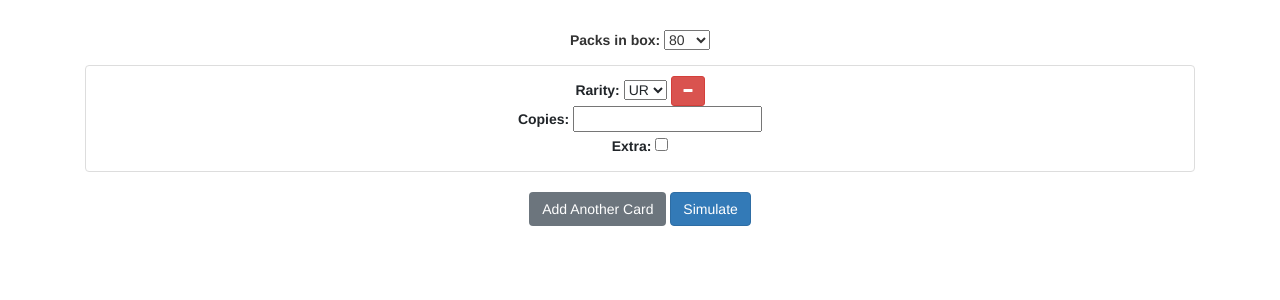
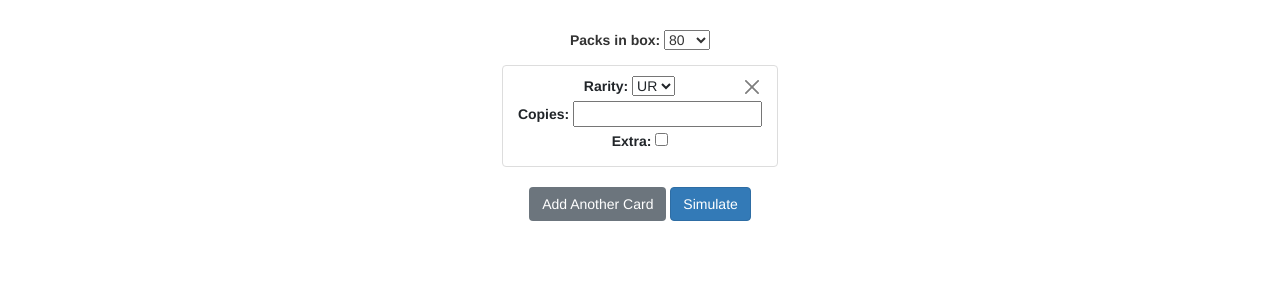
Before and after one commit to fissionprime/cardpuller, a Django app: page / in a window 1280 px wide. Shown: the top 300 px of the page. Run offline with Django 4.2, Linux system fonts and the light colour scheme; some libraries are stand-ins or nearby versions.

Commit message:
Updated tiling for additional cards

```diff
--- a/cardpuller/templates/cardpuller/box_info.html
+++ b/cardpuller/templates/cardpuller/box_info.html
@@ -16,12 +16,12 @@
     <div class="text-center">
       <form id="form-container" method="POST" class="container pt-5">
         {% csrf_token %} {{ box_form.as_p}} {{card_formset.management_form}}
-        <ul class="list-group list-group-item-flush">
+        <ul class="list-group list-group-horizontal d-flex flex-wrap justify-content-center">
           {% for form in card_formset %}
           <div class="card-form">
             <li class="list-group-item list-group-item-flush">
 
-              <div class="fieldWrapper">
+              <div class="rarityWrapper">
                 {% if form.rarity.errors %}
                   {% for error in form.rarity.errors %}
                 <div class="text-danger">
@@ -29,10 +29,10 @@
                 </div>
                   {% endfor %}
                 {% endif %} {{form.rarity.label_tag}} {{form.rarity}}
-                <button type="button" class="btn btn-danger remove-btn btn-sm" onclick="deleteCard(this)"><span class="glyphicon glyphicon-minus"></span></button>
+                <button type="button" class="btn-close float-end" onclick="deleteCard(this)"></button>
               </div>
 
-              <div class="fieldWrapper">
+              <div class="copiesWrapper">
                 {% if form.copies.errors %}
                   {% for error in form.copies.errors %}
                 <div class="text-danger">
@@ -42,7 +42,7 @@
                 {% endif %} {{form.copies.label_tag}} {{form.copies}}
               </div>
 
-              <div class="fieldWrapper">
+              <div class="extraWrapper">
                 {% if form.extra.errors %}
                   {% for error in form.extra.errors %}
                 <div class="text-danger">
```
Also changed, not shown: static/file.txt (deleted).
